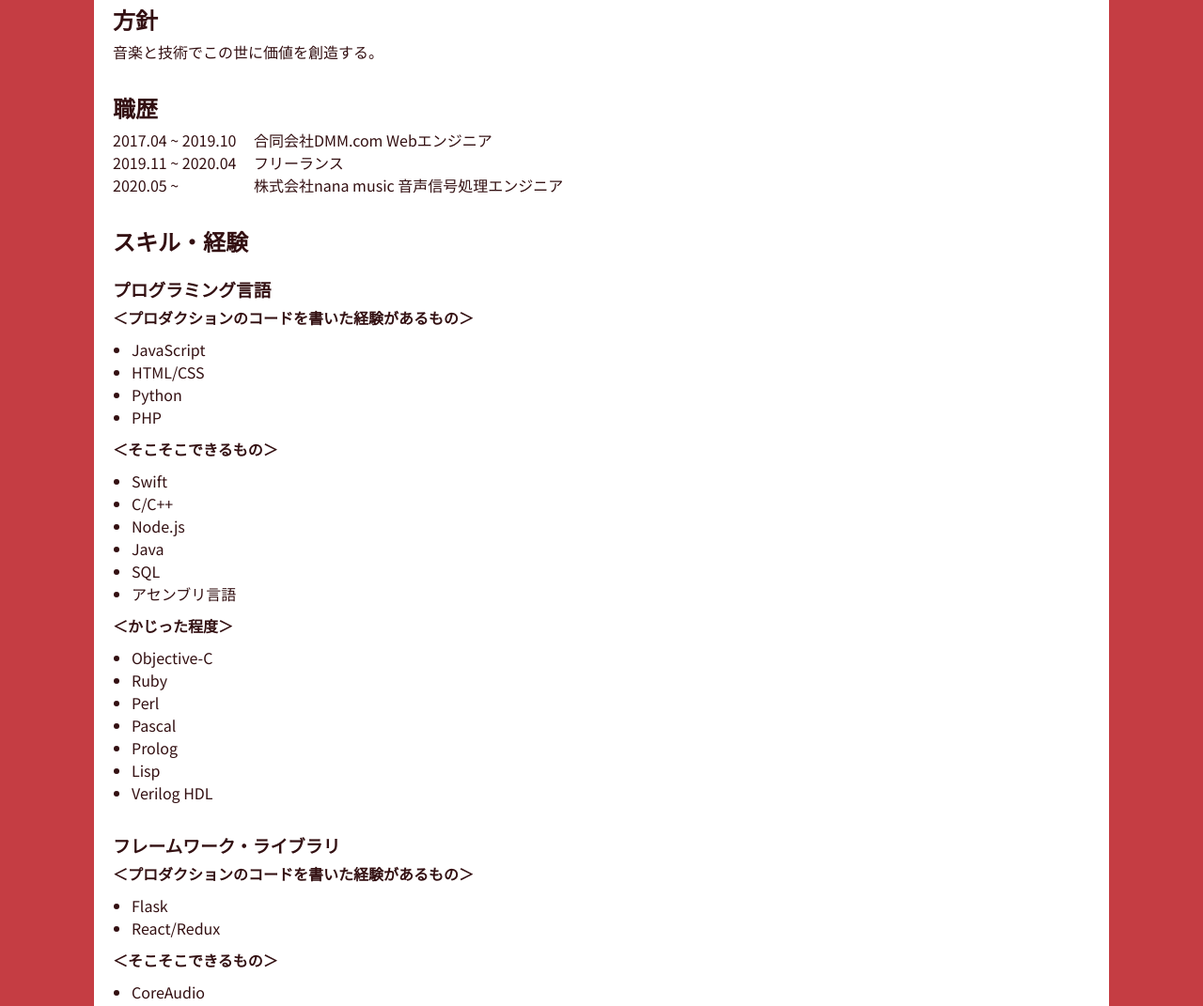
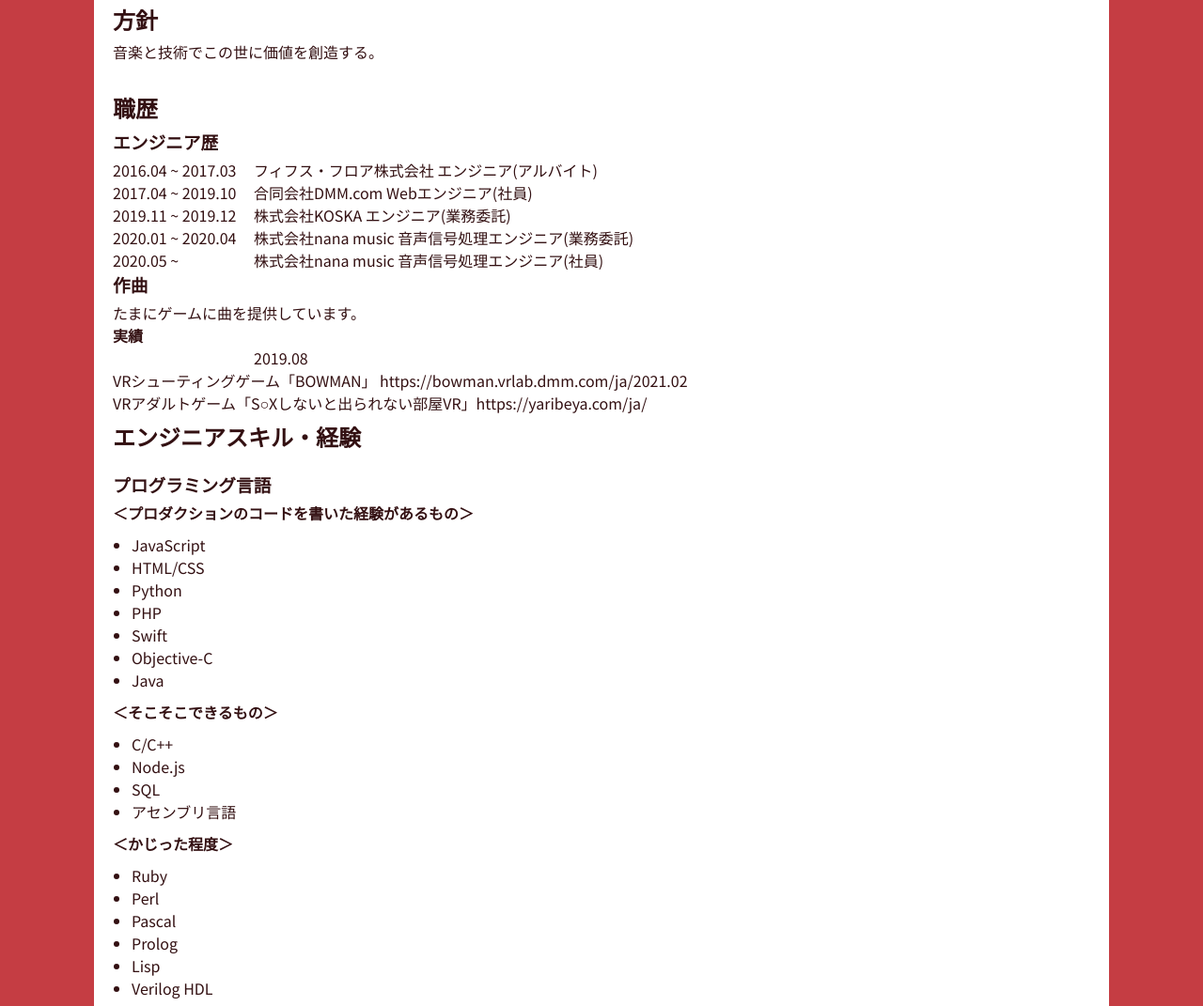
Before and after one commit to kaede-san/kaede-san.github.io, a plain HTML site: page index.html in a window 1280 px wide. Shown: the part 564-1635 px from the top of the page at 94% size. Drawn offline with Linux system fonts and the light colour scheme.

Commit message:
久しぶりに更新

```diff
--- a/index.html
+++ b/index.html
@@ -49,17 +49,31 @@
       </div>
       <div class="career">
         <h2>職歴</h2>
+        <h3>エンジニア歴</h3>
         <dl>
+          <dt>2016.04 ~ 2017.03</dt>
+          <dd>フィフス・フロア株式会社 エンジニア(アルバイト)</dd>
           <dt>2017.04 ~ 2019.10</dt>
-          <dd>合同会社DMM.com Webエンジニア</dd>
-          <dt>2019.11 ~ 2020.04</dt>
-          <dd>フリーランス</dd>
+          <dd>合同会社DMM.com Webエンジニア(社員)</dd>
+          <dt>2019.11 ~ 2019.12</dt>
+          <dd>株式会社KOSKA エンジニア(業務委託)</dd>
+          <dt>2020.01 ~ 2020.04</dt>
+          <dd>株式会社nana music 音声信号処理エンジニア(業務委託)</dd>
           <dt>2020.05 ~</dt>
-          <dd>株式会社nana music 音声信号処理エンジニア</dd>
+          <dd>株式会社nana music 音声信号処理エンジニア(社員)</dd>
         </dl>
+        <h3>作曲</h3>
+        <p>たまにゲームに曲を提供しています。</p>
+        <h4>実績</h4>
+        <dt>
+          <dd>2019.08</dd>
+          <dt>VRシューティングゲーム「BOWMAN」 https://bowman.vrlab.dmm.com/ja/</dt>
+          <dd>2021.02</dd>
+          <dt>VRアダルトゲーム「S○Xしないと出られない部屋VR」https://yaribeya.com/ja/</dt>
+        </dt>
       </div>
       <div class="skill">
-        <h2>スキル・経験</h2>
+        <h2>エンジニアスキル・経験</h2>
         <h3>プログラミング言語</h3>
         <h4>＜プロダクションのコードを書いた経験があるもの＞</h4>
         <ul>
@@ -67,19 +81,19 @@
           <li>HTML/CSS</li>
           <li>Python</li>
           <li>PHP</li>
+          <li>Swift</li>
+          <li>Objective-C</li>
+          <li>Java</li>
         </ul>
         <h4>＜そこそこできるもの＞</h4>
         <ul>
-          <li>Swift</li>
           <li>C/C++</li>
           <li>Node.js</li>
-          <li>Java</li>
           <li>SQL</li>
           <li>アセンブリ言語</li>
         </ul>
         <h4>＜かじった程度＞</h4>
         <ul>
-          <li>Objective-C</li>
           <li>Ruby</li>
           <li>Perl</li>
           <li>Pascal</li>
@@ -92,17 +106,20 @@
         <ul>
           <li>Flask</li>
           <li>React/Redux</li>
+          <li>CoreAudio</li>
         </ul>
         <h4>＜そこそこできるもの＞</h4>
         <ul>
-          <li>CoreAudio</li>
+
         </ul>
         <h4>＜かじった程度＞</h4>
         <ul>
+          <li>Next.js</li>
           <li>Vue.js/Nuxt.js</li>
           <li>Laravel</li>
           <li>Ruby on Rails</li>
           <li>Django</li>
+          <li>ExoPlayer</li>
         </ul>
         <h3>クラウドインフラ</h3>
         <p>AWSでサイト構築したりAPI作ったりできる程度。</p>
@@ -121,7 +138,7 @@
         <p>nishidakaede3あっとgmail.com</p>
       </div>
     </div>
-    <footer>© 2020 kaede-san.com</footer>
+    <footer>© 2021 kaede-san.com</footer>
   </div>
 </body>
 </html>
```
